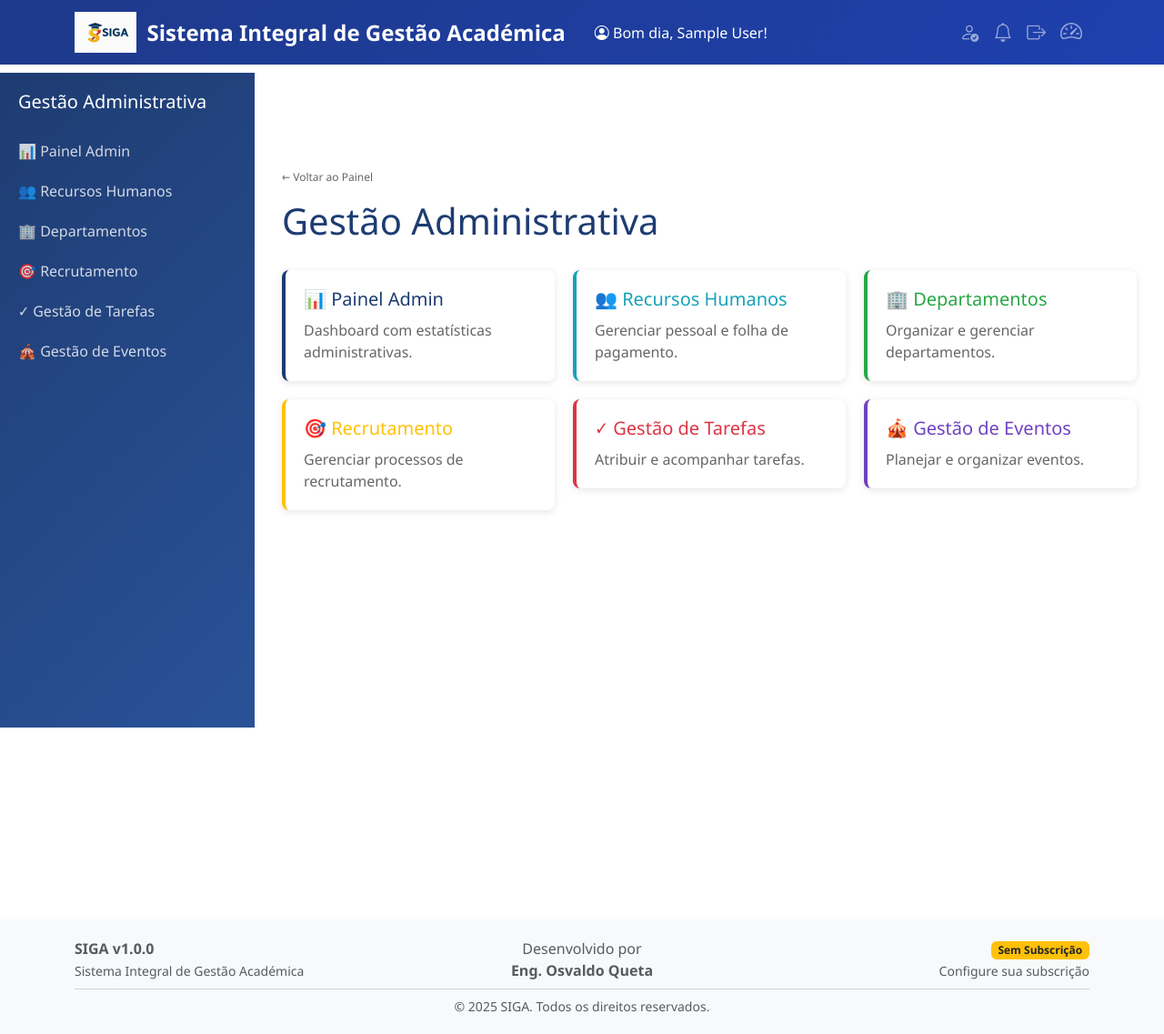
After one commit to OsvaldoFernando/SIGE-QUETA, a Django app: page /gestao-administrativa/ in a window 1280 px wide. The commit adds this page. Shown: the whole page at 91% size. Run offline with Django 5.2, Linux system fonts and the light colour scheme; the visitor is signed in with stand-in values (Sample User, id 1); data that the repository does not hold is empty.

Commit message:
Add administrative management section with multiple sub-sections
Adds a new 'Gestão Administrativa' section to the application, including views and URLs for Painel Admin, Recursos Humanos, Departamentos, Recrutamento, Gestão de Tarefas, and Gestão de Eventos. Updates the main navigation to include the new section.

Replit-Commit-Author: Agent
Replit-Commit-Session-Id: 503e52ed-ed43-4bc1-a048-ea9a5f2c89ad
Replit-Commit-Checkpoint-Type: full_checkpoint
Replit-Commit-Event-Id: b22f0f4f-510e-429e-92af-2a7ec2eda82a
Replit-Commit-Screenshot-Url: https://storage.googleapis.com/screenshot-production-us-central1/983906c9-ba4f-4628-80fa-a508cd9477a3/503e52ed-ed43-4bc1-a048-ea9a5f2c89ad/DDXduA1
Replit-Helium-Checkpoint-Created: true

```diff
--- /dev/null
+++ b/core/templates/core/gestao_administrativa.html
@@ -0,0 +1,70 @@
+{% extends 'core/base.html' %}
+
+{% block title %}Gestão Administrativa - SIGA{% endblock %}
+
+{% block content %}
+<div class="container-fluid p-0">
+    <div style="display: flex; min-height: 100vh; margin-top: 80px;">
+        <div style="width: 280px; background: linear-gradient(135deg, #1e3c72 0%, #2a5298 100%); padding: 20px; position: fixed; left: 0; top: 80px; height: calc(100vh - 80px); overflow-y: auto;">
+            <h5 style="color: #fff; margin-bottom: 20px;">Gestão Administrativa</h5>
+            <ul style="list-style: none; padding: 0; margin: 0;">
+                <li><a href="{% url 'painel_admin' %}" class="nav-link" style="color: rgba(255,255,255,0.8); padding: 10px 0; display: block; text-decoration: none;">📊 Painel Admin</a></li>
+                <li><a href="{% url 'recursos_humanos' %}" class="nav-link" style="color: rgba(255,255,255,0.8); padding: 10px 0; display: block; text-decoration: none;">👥 Recursos Humanos</a></li>
+                <li><a href="{% url 'departamentos' %}" class="nav-link" style="color: rgba(255,255,255,0.8); padding: 10px 0; display: block; text-decoration: none;">🏢 Departamentos</a></li>
+                <li><a href="{% url 'recrutamento' %}" class="nav-link" style="color: rgba(255,255,255,0.8); padding: 10px 0; display: block; text-decoration: none;">🎯 Recrutamento</a></li>
+                <li><a href="{% url 'gestao_tarefas' %}" class="nav-link" style="color: rgba(255,255,255,0.8); padding: 10px 0; display: block; text-decoration: none;">✓ Gestão de Tarefas</a></li>
+                <li><a href="{% url 'gestao_eventos' %}" class="nav-link" style="color: rgba(255,255,255,0.8); padding: 10px 0; display: block; text-decoration: none;">🎪 Gestão de Eventos</a></li>
+            </ul>
+        </div>
+
+        <div style="margin-left: 280px; flex: 1; padding: 30px;">
+            <a href="{% url 'painel_principal' %}" style="text-decoration: none; color: #666; font-size: 12px; margin-bottom: 15px; display: inline-block;">← Voltar ao Painel</a>
+            <h1 style="color: #1e3c72; margin-bottom: 30px;">Gestão Administrativa</h1>
+
+            <div style="display: grid; grid-template-columns: repeat(auto-fit, minmax(300px, 1fr)); gap: 20px;">
+                <a href="{% url 'painel_admin' %}" style="text-decoration: none;">
+                    <div style="background: white; padding: 20px; border-radius: 8px; box-shadow: 0 2px 8px rgba(0,0,0,0.1); border-left: 4px solid #1e3c72; transition: all 0.3s; cursor: pointer;" onmouseover="this.style.boxShadow='0 4px 12px rgba(0,0,0,0.15)'" onmouseout="this.style.boxShadow='0 2px 8px rgba(0,0,0,0.1)'">
+                        <h5 style="color: #1e3c72; margin-bottom: 10px;">📊 Painel Admin</h5>
+                        <p style="color: #666; margin: 0;">Dashboard com estatísticas administrativas.</p>
+                    </div>
+                </a>
+
+                <a href="{% url 'recursos_humanos' %}" style="text-decoration: none;">
+                    <div style="background: white; padding: 20px; border-radius: 8px; box-shadow: 0 2px 8px rgba(0,0,0,0.1); border-left: 4px solid #17a2b8; transition: all 0.3s; cursor: pointer;" onmouseover="this.style.boxShadow='0 4px 12px rgba(0,0,0,0.15)'" onmouseout="this.style.boxShadow='0 2px 8px rgba(0,0,0,0.1)'">
+                        <h5 style="color: #17a2b8; margin-bottom: 10px;">👥 Recursos Humanos</h5>
+                        <p style="color: #666; margin: 0;">Gerenciar pessoal e folha de pagamento.</p>
+                    </div>
+                </a>
+
+                <a href="{% url 'departamentos' %}" style="text-decoration: none;">
+                    <div style="background: white; padding: 20px; border-radius: 8px; box-shadow: 0 2px 8px rgba(0,0,0,0.1); border-left: 4px solid #28a745; transition: all 0.3s; cursor: pointer;" onmouseover="this.style.boxShadow='0 4px 12px rgba(0,0,0,0.15)'" onmouseout="this.style.boxShadow='0 2px 8px rgba(0,0,0,0.1)'">
+                        <h5 style="color: #28a745; margin-bottom: 10px;">🏢 Departamentos</h5>
+                        <p style="color: #666; margin: 0;">Organizar e gerenciar departamentos.</p>
+                    </div>
+                </a>
+
+                <a href="{% url 'recrutamento' %}" style="text-decoration: none;">
+                    <div style="background: white; padding: 20px; border-radius: 8px; box-shadow: 0 2px 8px rgba(0,0,0,0.1); border-left: 4px solid #ffc107; transition: all 0.3s; cursor: pointer;" onmouseover="this.style.boxShadow='0 4px 12px rgba(0,0,0,0.15)'" onmouseout="this.style.boxShadow='0 2px 8px rgba(0,0,0,0.1)'">
+                        <h5 style="color: #ffc107; margin-bottom: 10px;">🎯 Recrutamento</h5>
+                        <p style="color: #666; margin: 0;">Gerenciar processos de recrutamento.</p>
+                    </div>
+                </a>
+
+                <a href="{% url 'gestao_tarefas' %}" style="text-decoration: none;">
+                    <div style="background: white; padding: 20px; border-radius: 8px; box-shadow: 0 2px 8px rgba(0,0,0,0.1); border-left: 4px solid #dc3545; transition: all 0.3s; cursor: pointer;" onmouseover="this.style.boxShadow='0 4px 12px rgba(0,0,0,0.15)'" onmouseout="this.style.boxShadow='0 2px 8px rgba(0,0,0,0.1)'">
+                        <h5 style="color: #dc3545; margin-bottom: 10px;">✓ Gestão de Tarefas</h5>
+                        <p style="color: #666; margin: 0;">Atribuir e acompanhar tarefas.</p>
+                    </div>
+                </a>
+
+                <a href="{% url 'gestao_eventos' %}" style="text-decoration: none;">
+                    <div style="background: white; padding: 20px; border-radius: 8px; box-shadow: 0 2px 8px rgba(0,0,0,0.1); border-left: 4px solid #6f42c1; transition: all 0.3s; cursor: pointer;" onmouseover="this.style.boxShadow='0 4px 12px rgba(0,0,0,0.15)'" onmouseout="this.style.boxShadow='0 2px 8px rgba(0,0,0,0.1)'">
+                        <h5 style="color: #6f42c1; margin-bottom: 10px;">🎪 Gestão de Eventos</h5>
+                        <p style="color: #666; margin: 0;">Planejar e organizar eventos.</p>
+                    </div>
+                </a>
+            </div>
+        </div>
+    </div>
+</div>
+{% endblock %}
--- a/core/views.py
+++ b/core/views.py
@@ -1038,3 +1038,44 @@ def avaliacao_desempenho(request):
     """View para avaliação de desempenho"""
     context = {}
     return render(request, 'core/avaliacao_desempenho_view.html', context)
+
+@login_required
+def gestao_administrativa(request):
+    """View para página principal de gestão administrativa"""
+    return render(request, 'core/gestao_administrativa.html')
+
+@login_required
+def painel_admin(request):
+    """View para painel administrativo"""
+    context = {}
+    return render(request, 'core/painel_admin_view.html', context)
+
+@login_required
+def recursos_humanos(request):
+    """View para recursos humanos"""
+    context = {}
+    return render(request, 'core/recursos_humanos_view.html', context)
+
+@login_required
+def departamentos(request):
+    """View para departamentos"""
+    context = {}
+    return render(request, 'core/departamentos_view.html', context)
+
+@login_required
+def recrutamento(request):
+    """View para recrutamento"""
+    context = {}
+    return render(request, 'core/recrutamento_view.html', context)
+
+@login_required
+def gestao_tarefas(request):
+    """View para gestão de tarefas"""
+    context = {}
+    return render(request, 'core/gestao_tarefas_view.html', context)
+
+@login_required
+def gestao_eventos(request):
+    """View para gestão de eventos"""
+    context = {}
+    return render(request, 'core/gestao_eventos_view.html', context)
--- a/escola_sistema/urls.py
+++ b/escola_sistema/urls.py
@@ -48,6 +48,13 @@ urlpatterns = [
     path('assiduidade-docentes/', views.assiduidade_docentes, name='assiduidade_docentes'),
     path('gestao-licencas/', views.gestao_licencas, name='gestao_licencas'),
     path('avaliacao-desempenho/', views.avaliacao_desempenho, name='avaliacao_desempenho'),
+    path('gestao-administrativa/', views.gestao_administrativa, name='gestao_administrativa'),
+    path('painel-admin/', views.painel_admin, name='painel_admin'),
+    path('recursos-humanos/', views.recursos_humanos, name='recursos_humanos'),
+    path('departamentos/', views.departamentos, name='departamentos'),
+    path('recrutamento/', views.recrutamento, name='recrutamento'),
+    path('gestao-tarefas/', views.gestao_tarefas, name='gestao_tarefas'),
+    path('gestao-eventos/', views.gestao_eventos, name='gestao_eventos'),
     path('api/escolas/autocomplete/', views.escolas_autocomplete, name='escolas_autocomplete'),
     path('api/escolas/create/', views.escola_create_ajax, name='escola_create_ajax'),
     path('api/ano-academico/trocar/', views.trocar_ano_academico, name='trocar_ano_academico'),
```
Also changed, not shown: core/templates/core/departamentos_view.html (added, +17 -0 lines), core/templates/core/gestao_eventos_view.html (added, +17 -0 lines), core/templates/core/gestao_tarefas_view.html (added, +17 -0 lines), core/templates/core/painel_admin_view.html (added, +17 -0 lines), core/templates/core/painel_principal.html (+7 -0 lines), core/templates/core/recrutamento_view.html (added, +17 -0 lines), core/templates/core/recursos_humanos_view.html (added, +17 -0 lines), 2 other files.
